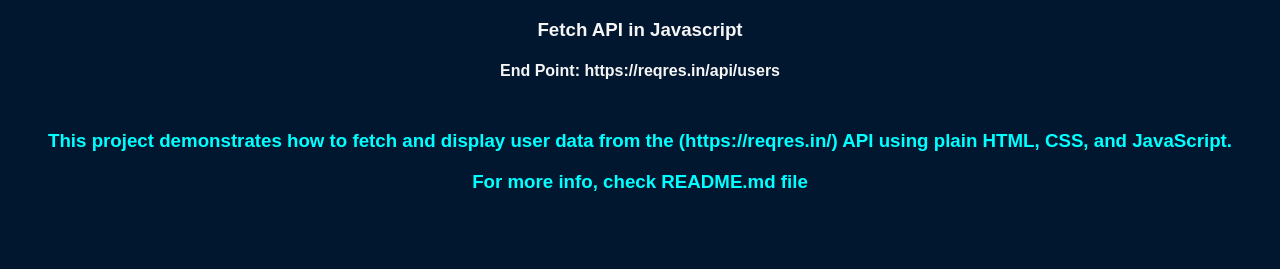
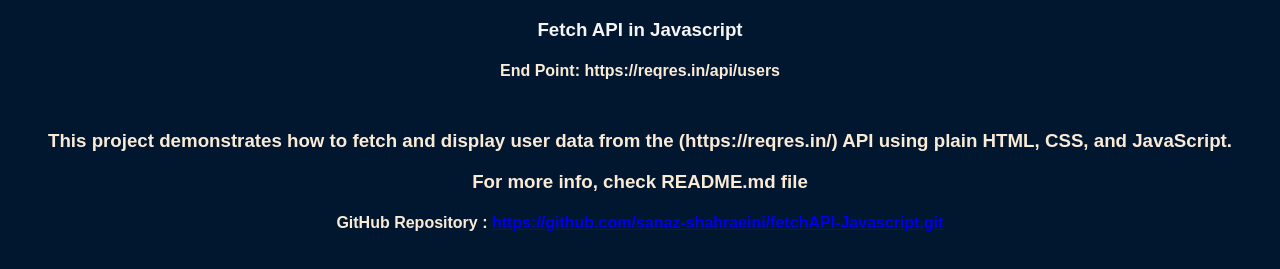
Before and after one commit to sanaz-shahraeini/fetchAPI-Javascript, a plain HTML site: page index.html in a window 1280 px wide. Shown: the part 71-340 px from the top of the page. Drawn offline with Linux system fonts and the light colour scheme; no server answers.

Commit message:
update files

```diff
--- a/index.html
+++ b/index.html
@@ -23,6 +23,7 @@
       <h3>This project demonstrates how to fetch and display user data from the (https://reqres.in/) API using plain HTML, CSS, and JavaScript.
       </h3>
       <h3>For more info, check README.md file </h3>
+      <h4>GitHub Repository : <a href="https://github.com/sanaz-shahraeini/fetchAPI-Javascript.git"> https://github.com/sanaz-shahraeini/fetchAPI-Javascript.git </a></h4>
     </div>
 
     <script src="./main.js"></script>
--- a/styles.css
+++ b/styles.css
@@ -53,7 +53,8 @@ h4 {
   color: #0e0d0d;
 }
 
-.explain h3{
+.explain h3,
+h4 {
   text-align: center;
-  color: aqua
+  color: antiquewhite;
 }
```
Also changed, not shown: 1 other file.
